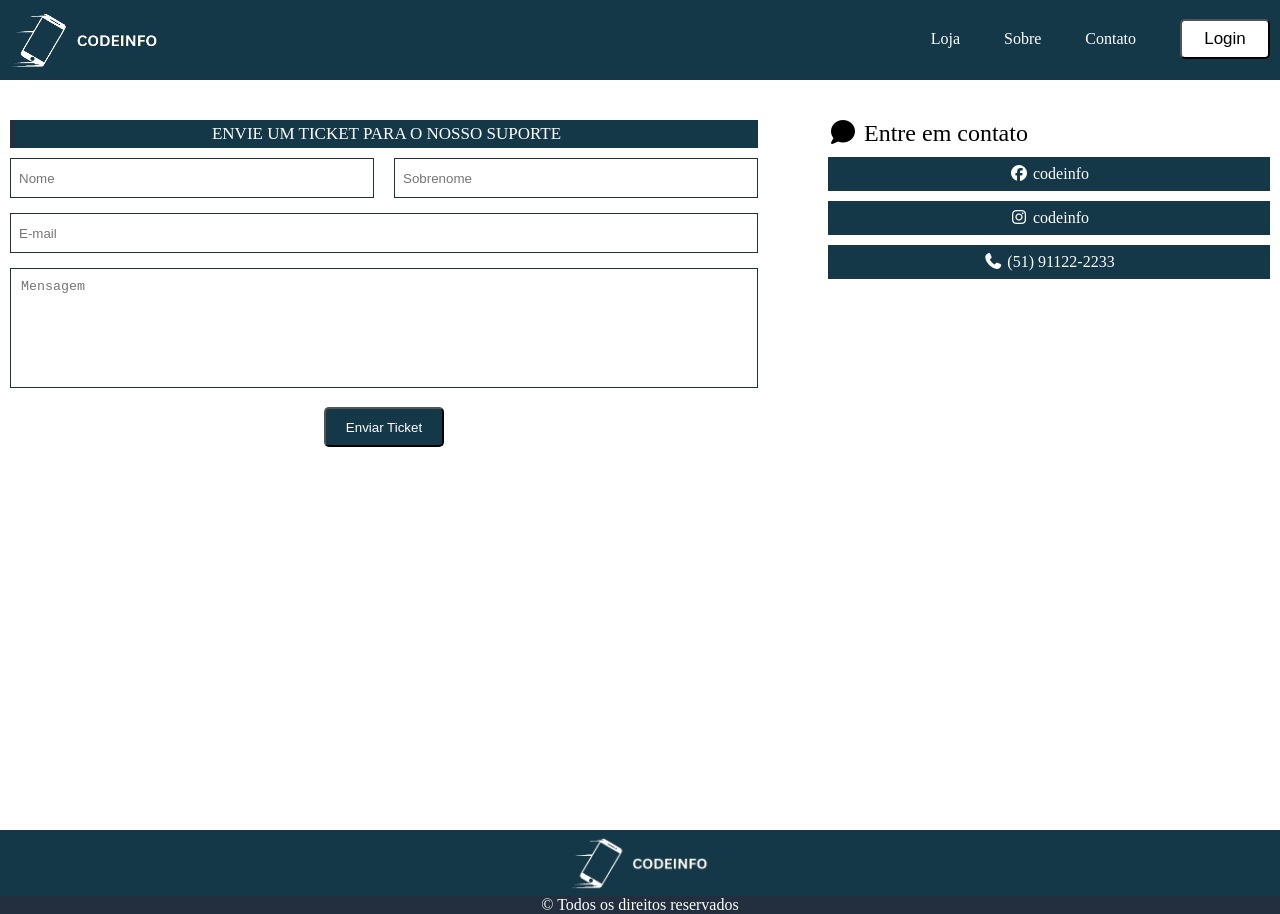
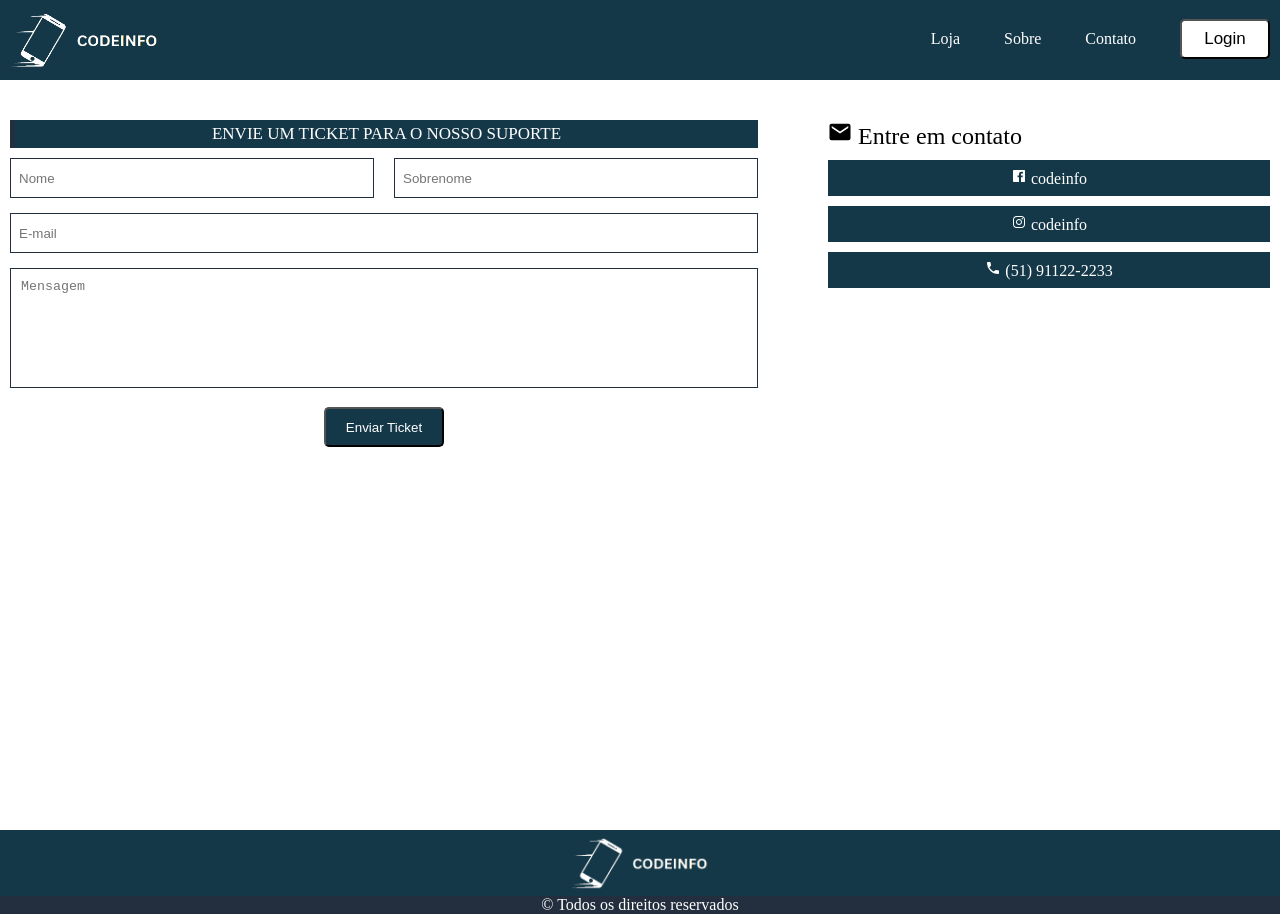
Before and after one commit to kort05/CodeInfo, a plain HTML site: page contato.html in a window 1280 px wide. Drawn offline with nearby package versions, Linux system fonts and the light colour scheme.

Commit message:
Update contato.html

```diff
--- a/contato.html
+++ b/contato.html
@@ -49,10 +49,10 @@
             </div>
 
             <div class="w40 tags">
-                <h2><i class="fa-solid fa-comment"></i> Entre em contato</h2>
-                <p class="tag-contato"><i class="fa-brands fa-facebook"></i>  codeinfo</p>
-                <p class="tag-contato"><i class="fa-brands fa-instagram"></i>  codeinfo</p>
-                <p class="tag-contato"> <i class="fa-solid fa-phone"></i>  (51) 91122-2233</p>
+                <h2><ion-icon name="mail"></ion-icon> Entre em contato</h2>
+                <p class="tag-contato"><ion-icon name="logo-facebook"></ion-icon>  codeinfo</p>
+                <p class="tag-contato"><ion-icon name="logo-instagram"></ion-icon>  codeinfo</p>
+                <p class="tag-contato"><ion-icon name="call"></ion-icon>  (51) 91122-2233</p>
             </div>
 
             <div class="clear"></div>
```
